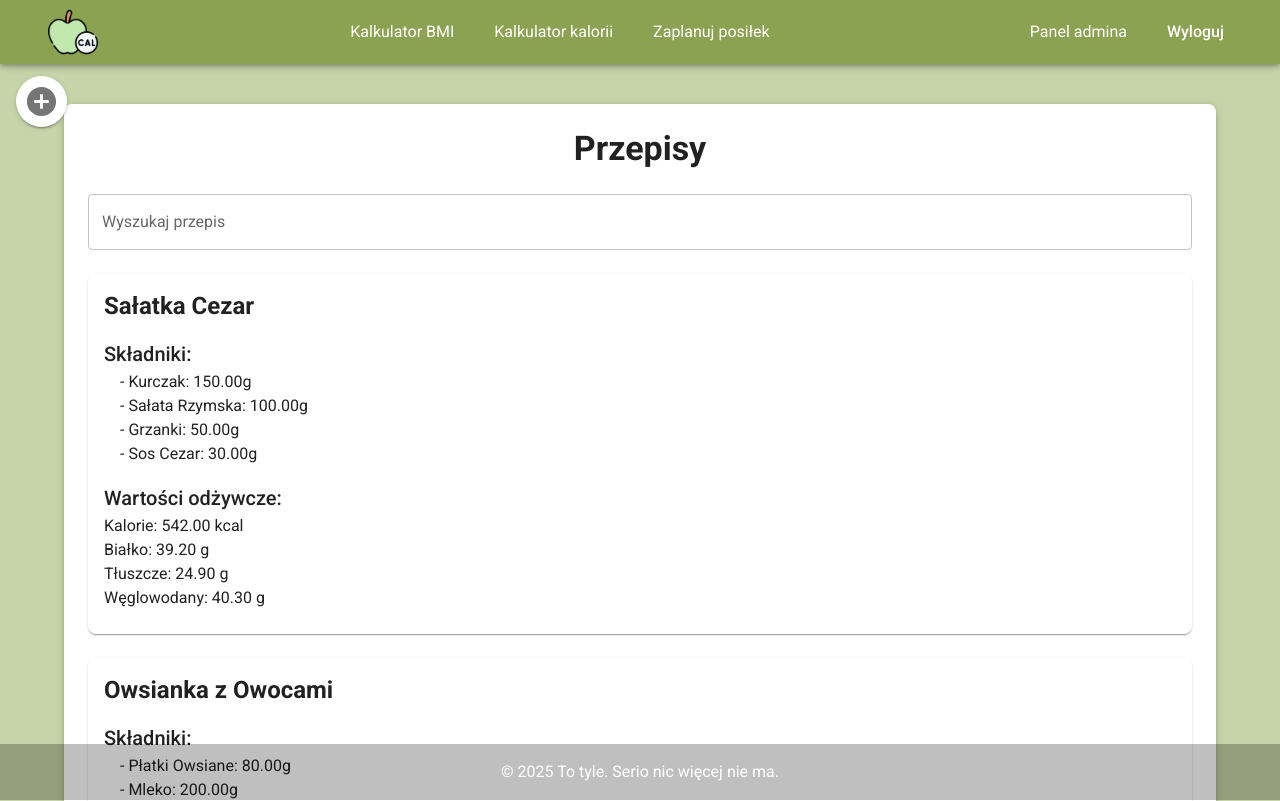
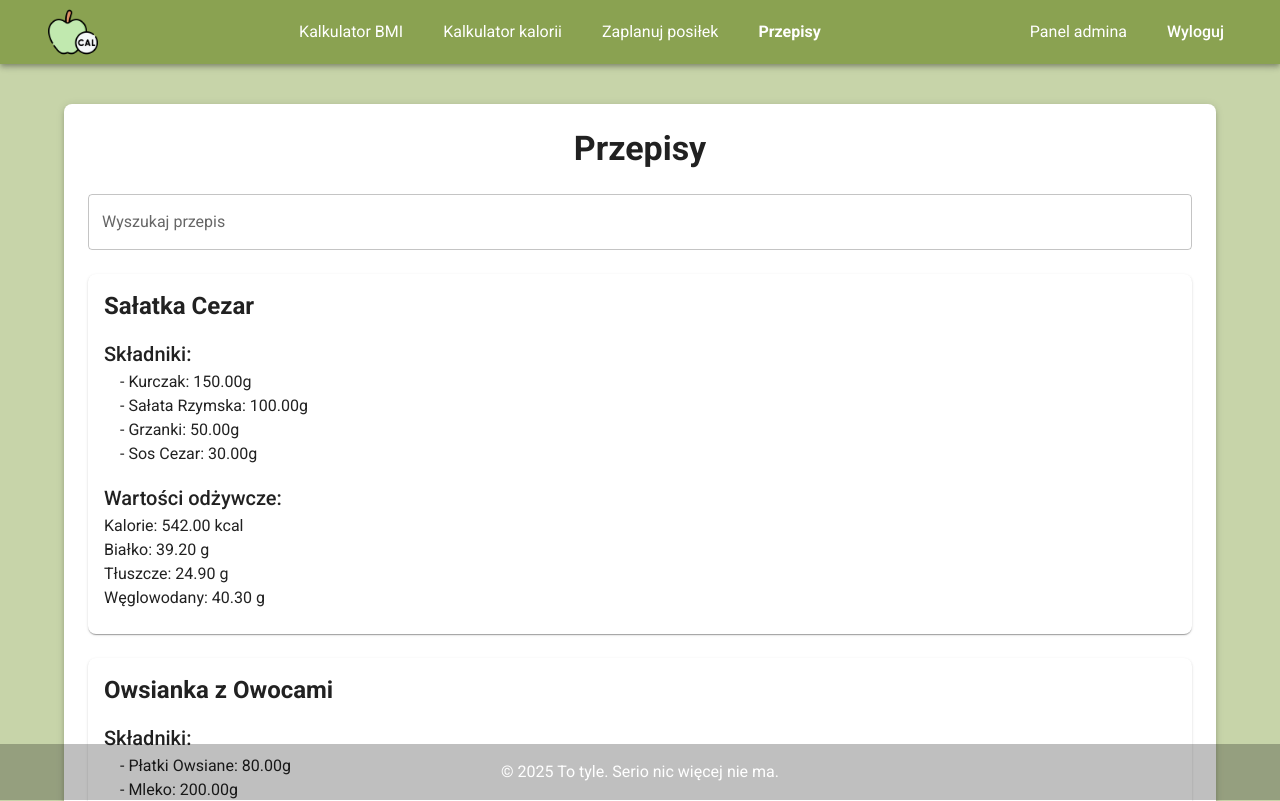
Before and after one commit to FalcO0O/WDAI_Projekt, a React (Create React App) app in the folder app/frontend/: page /recipes in a window 1280 px wide. Shown: the top 801 px of the page. Built offline with nearby package versions, Linux system fonts and the light colour scheme; sample sign-in values are in the browser's storage.

Commit message:
final fixes

```diff
--- a/app/frontend/src/components/Common/HomeBar.tsx
+++ b/app/frontend/src/components/Common/HomeBar.tsx
@@ -12,7 +12,7 @@ import {
   Theme,
   SxProps,
   Snackbar,
-    Alert
+  Alert,
 } from "@mui/material";
 import MenuIcon from "@mui/icons-material/Menu";
 import { useNavigate, useLocation } from "react-router-dom";
@@ -143,6 +143,17 @@ export function HomeBar() {
             >
               Zaplanuj posiłek
             </Button>
+
+            {/* przepisy*/}
+            <Button
+              sx={{
+                ...buttonSx,
+                fontWeight: isActive("/recipes") ? "bold" : "normal",
+              }}
+              onClick={() => navigate("/recipes")}
+            >
+              Przepisy
+            </Button>
           </Box>
 
           {/* Przyciski logowania/rejestracji lub wylogowania - większe ekrany */}
@@ -152,7 +163,7 @@ export function HomeBar() {
               gap: { xs: 2, md: 3 },
             }}
           >
-                        {userRole === 'admin' && (
+            {userRole === "admin" && (
               <Button
                 sx={{
                   ...buttonSx,
@@ -226,7 +237,18 @@ export function HomeBar() {
             </ListItemButton>
           </ListItem>
 
-                    {userRole === 'admin' && (
+          <ListItem disablePadding>
+            <ListItemButton
+              onClick={() => {
+                setMenuOpen(false);
+                navigate("/recipes");
+              }}
+            >
+              Przepisy
+            </ListItemButton>
+          </ListItem>
+
+          {userRole === "admin" && (
             <ListItem disablePadding>
               <ListItemButton
                 onClick={() => {
@@ -254,7 +276,11 @@ export function HomeBar() {
           ) : (
             <>
               <ListItem disablePadding onClick={() => setMenuOpen(false)}>
-                                <Login isListItem={true} open={loginOpen} setOpen={setLoginOpen} />
+                <Login
+                  isListItem={true}
+                  open={loginOpen}
+                  setOpen={setLoginOpen}
+                />
               </ListItem>
               <ListItem disablePadding>
                 <ListItemButton
--- a/app/frontend/src/components/Recipes/RecipeDetails.tsx
+++ b/app/frontend/src/components/Recipes/RecipeDetails.tsx
@@ -72,7 +72,7 @@ const RecipeDetails: React.FC = () => {
           <ArrowBackIcon fontSize="large" />
         </IconButton>
 
-        {userID !== 0 && (
+        {/* {userID !== 0 && (
           <IconButton
             sx={{
               backgroundColor: "white",
@@ -84,7 +84,7 @@ const RecipeDetails: React.FC = () => {
           >
             <AddCircleIcon fontSize="large" />
           </IconButton>
-        )}
+        )} */}
       </Box>
 
       <Box sx={{ maxWidth: "800px", margin: "auto", padding: 3 }}>
--- a/app/frontend/src/routes/RecipesPage.tsx
+++ b/app/frontend/src/routes/RecipesPage.tsx
@@ -36,7 +36,7 @@ function RecipesPage() {
             zIndex: 1000, // Zapewnia, że przycisk będzie na wierzchu
           }}
         >
-          <IconButton
+          {/* <IconButton
             sx={{
               backgroundColor: "white",
               boxShadow: 2,
@@ -45,7 +45,7 @@ function RecipesPage() {
             }}
           >
             <AddCircleIcon fontSize="large" />
-          </IconButton>
+          </IconButton> */}
         </Box>
       )}
 
```
Also changed, not shown: 1 other file (tests, documents, lock files or other folders). Lines whose indentation alone changed are shown as unchanged.
